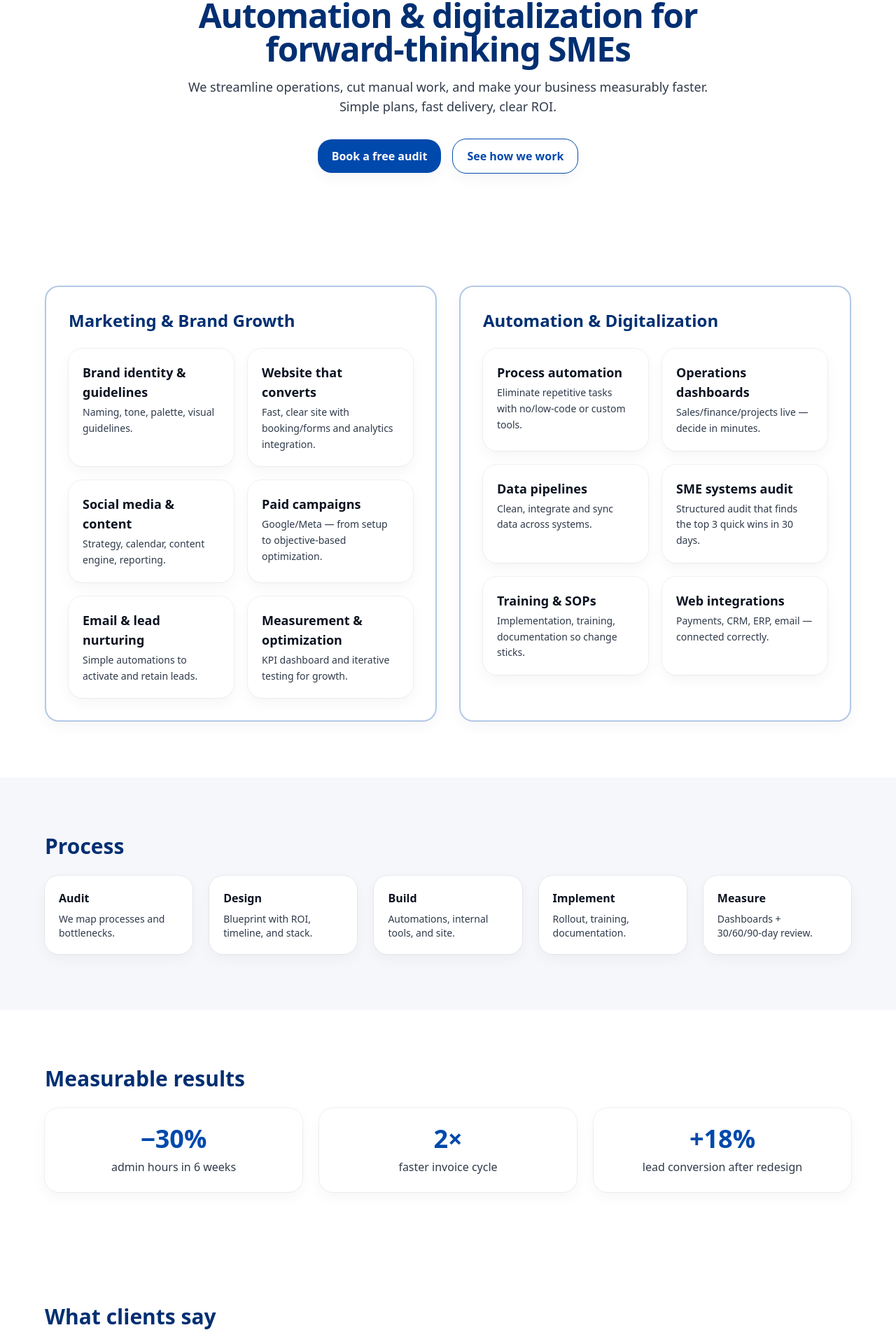
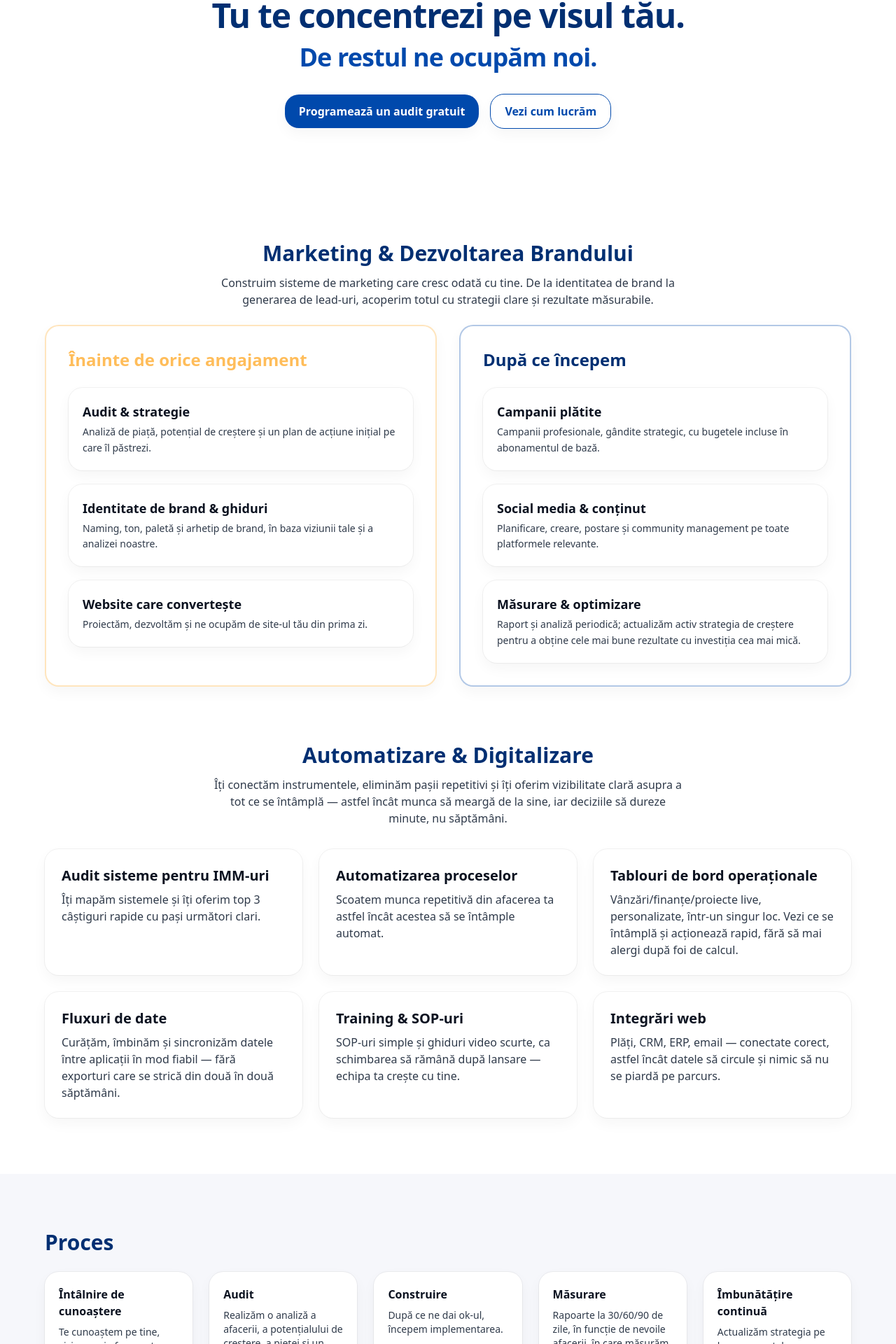
Before and after one commit to stefitx/synast_webpage, a Next.js app: page /ro in a window 1280 px wide. Shown: the part 199-2119 px from the top of the page at 70% size. Built offline with nearby package versions, Linux system fonts and the light colour scheme.

Commit message:
ok only thing now is the form

```diff
--- a/app/page.tsx
+++ b/app/page.tsx
@@ -142,11 +142,11 @@ export default function HomePage() {
         <h2 className="text-3xl font-semibold text-blue-900">Process</h2>
         <div className="mt-6 grid gap-6 md:grid-cols-5">
           {[
-            ['Audit', 'We map processes and bottlenecks.'],
-            ['Design', 'Blueprint with ROI, timeline, and stack.'],
-            ['Build', 'Automations, internal tools, and site.'],
-            ['Implement', 'Rollout, training, documentation.'],
-            ['Measure', 'Dashboards + 30/60/90‑day review.'],
+			['Discovery meeting', 'We get to know you, your vision and your business.'],
+            ['Audit', 'We make a comprehensive analysis of your business, its growth potential, competitor analysis and action plan.'],
+            ['Build', 'Once we agree on the plan, we start the implementation.'],
+            ['Measure', '30/60/90‑day reports, depending on your business needs, where we measure progress.'],
+			['Continous improvement', 'We update the strategy in base of the periodic reports. Our plan grows with you.'],
           ].map(([t, d]) => (
             <div key={t} className="card p-5">
               <div className="font-semibold">{t}</div>
@@ -170,7 +170,11 @@ export default function HomePage() {
       <Section>
         <h2 className="text-3xl font-semibold text-blue-900">What clients say</h2>
         <div className="mt-6 grid gap-6 md:grid-cols-2">
-          <Testimonial quote="Synast turned our paperwork into a clean, automated flow. We got time back to run the business." author="Elena M., Construction Manager" />
+          <Testimonial quote="Working with Ștefi on the marketing for Foccaceria Zest was one of the best decisions I’ve made for my business. She offered step-by-step support, from shaping the brand image to how we present ourselves online. I loved how quickly she understood the specifics of the place and came with creative ideas tailored exactly to what I wanted to convey to customers.
+
+Beyond strategy, she helped hands-on too, clearly explaining what needed to be done and why—which mattered a lot to me. She’s reliable, dedicated, and very attentive to detail. Communication with her was easy and pleasant, and the results were immediately visible in how my business started taking shape online.
+
+I recommend her wholeheartedly because she manages to combine creativity with professionalism and has a talent for making things feel simple, even when they seem complicated." author="Georgiana C., Focacceria Zest" />
           <Testimonial quote="Our site finally brings leads. Clear plan, fast delivery, measurable results." author="Irina G., Independent Practitioner" />
         </div>
       </Section>
@@ -181,11 +185,11 @@ export default function HomePage() {
           <div>
             <h2 className="text-3xl font-semibold text-blue-900">About Synast</h2>
             <p className="mt-4 text-ink-600">
-              I’m <strong>Stefania Tudor</strong>, founder of Synast Digital. With a business degree, software engineering background, and experience at multinational consulting companies, I build successful brands and accessible systems for small and medium enterprises in Romania. We start with quick wins, tailor it to your business, then bring compounding improvements.
+              I’m <strong>Stefania Tudor</strong>, founder of Synast Digital. With a business degree, software engineering background, and experience at multinational consulting companies, me and my team build successful brands and accessible systems for enterprises in Romania. We start with quick wins, tailor it to your business, then bring compounding improvements.
             </p>
           </div>
           <div className="card p-6">
-            <div className="text-lg font-medium">Free 30‑minute audit</div>
+            <div className="text-lg font-medium">Free 45‑minute discovery call</div>
             <p className="mt-2 text-ink-600">We’ll identify 3 high‑ROI changes you can make this month.</p>
             <Link href="/contact" className="mt-4 inline-block btn btn-primary">Book now</Link>
           </div>
@@ -197,7 +201,7 @@ export default function HomePage() {
         <div className="mx-auto max-w-2xl text-center text-white">
           <h2 className="text-4xl font-semibold">Ready to chase your dream?</h2>
           <p className="mt-3 opacity-90">Let’s build a brand that grows with you.</p>
-          <Link href="/contact" className="mt-8 inline-flex items-center rounded-2xl bg-white/95 px-6 py-3 font-semibold text-blue-900 shadow-soft hover:shadow-lift">Book a free audit</Link>
+          <Link href="/contact" className="mt-8 inline-flex items-center rounded-2xl bg-white/95 px-6 py-3 font-semibold text-blue-900 shadow-soft hover:shadow-lift">Book a free discovery call</Link>
         </div>
       </Section>
     </main>
--- a/app/ro/page.tsx
+++ b/app/ro/page.tsx
@@ -10,61 +10,142 @@ export default function HomePage() {
       {/* Hero */}
       <Section className="pt-24">
         <div className="mx-auto max-w-3xl text-center">
-          <span className="badge">Built in Romania · Premium, minimal</span>
+          <span className="badge">Investiție inițială mică. Ne plătești când ești mulțumit(ă).</span>
           <h1 className="mt-4 text-5xl font-semibold tracking-tight text-blue-900">
-            Automation & digitalization for forward‑thinking SMEs
+		  Tu te concentrezi pe visul tău.
 		  </h1>
+		  <h1 className="text-5xl font-semibold tracking-tight text-blue-700">
+
+          </h1>
+		  <h1 className="mt-4 text-4xl font-semibold tracking-tight text-blue-700">
+		  De restul ne ocupăm noi.
+		  </h1>
+
           <p className="mt-4 text-lg text-ink-600">
-            We streamline operations, cut manual work, and make your business measurably faster. Simple plans, fast delivery, clear ROI.
+
           </p>
           <div className="mt-8 flex items-center justify-center gap-4">
-            <Link className="btn btn-primary" href="/contact">Book a free audit</Link>
-            <a className="btn btn-ghost" href="#process">See how we work</a>
+            <Link className="btn btn-primary" href="/contact">Programează un audit gratuit</Link>
+            <a className="btn btn-ghost" href="#process">Vezi cum lucrăm</a>
           </div>
         </div>
       </Section>
+{/* Services */}
+{/* Services */}
+  <Section id="services">
+        {/* Big centered heading */}
+        <h2 className="text-3xl font-semibold text-blue-900 text-center">
+          Marketing & Dezvoltarea Brandului
+        </h2>
+		<p className="mt-3 text-ink-600 text-center max-w-2xl mx-auto">
+    Construim sisteme de marketing care cresc odată cu tine. De la identitatea de brand la generarea de lead-uri, acoperim totul cu strategii clare și rezultate măsurabile.
+  </p>
 
-{/* Services */}
-
-
-<Section id="services">
-  <div className="grid gap-8 md:grid-cols-2 items-stretch">
+        {/* Two pillars under the big title */}
+        <div className="mt-6 grid gap-8 md:grid-cols-2 items-stretch">
           <Pillar
-      title="Marketing & Brand Growth"
+            title="Înainte de orice angajament"
+            titleClassName="text-saffron-500"
+            borderClassName="border-saffron-500/40"
+            layout="rowMobile"
             items={[
-        { title: 'Brand identity & guidelines', desc: 'Naming, tone, palette, visual guidelines.' },
-        { title: 'Website that converts', desc: 'Fast, clear site with booking/forms and analytics integration.' },
-        { title: 'Social media & content', desc: 'Strategy, calendar, content engine, reporting.' },
-        { title: 'Paid campaigns', desc: 'Google/Meta — from setup to objective-based optimization.' },
-        { title: 'Email & lead nurturing', desc: 'Simple automations to activate and retain leads.' },
-        { title: 'Measurement & optimization', desc: 'KPI dashboard and iterative testing for growth.' },
+              {
+                title: 'Audit & strategie',
+                desc: 'Analiză de piață, potențial de creștere și un plan de acțiune inițial pe care îl păstrezi.'
+              },
+              {
+                title: 'Identitate de brand & ghiduri',
+                desc: 'Naming, ton, paletă și arhetip de brand, în baza viziunii tale și a analizei noastre.'
+              },
+              {
+                title: 'Website care convertește',
+                desc: 'Proiectăm, dezvoltăm și ne ocupăm de site-ul tău din prima zi.'
+              },
             ]}
           />
 
           <Pillar
-      title="Automation & Digitalization"
+            title="După ce începem"
+            layout="rowMobile"  // ← add this so these cards stack horizontally too
             items={[
-        { title: 'Process automation', desc: 'Eliminate repetitive tasks with no/low-code or custom tools.' },
-        { title: 'Operations dashboards', desc: 'Sales/finance/projects live — decide in minutes.' },
-        { title: 'Data pipelines', desc: 'Clean, integrate and sync data across systems.' },
-        { title: 'SME systems audit', desc: 'Structured audit that finds the top 3 quick wins in 30 days.' },
-        { title: 'Training & SOPs', desc: 'Implementation, training, documentation so change sticks.' },
-        { title: 'Web integrations', desc: 'Payments, CRM, ERP, email — connected correctly.' },
+              {
+                title: 'Campanii plătite',
+                desc: 'Campanii profesionale, gândite strategic, cu bugetele incluse în abonamentul de bază.'
+              },
+              {
+                title: 'Social media & conținut',
+                desc: 'Planificare, creare, postare și community management pe toate platformele relevante.'
+              },
+              {
+                title: 'Măsurare & optimizare',
+                desc: 'Raport și analiză periodică; actualizăm activ strategia de creștere pentru a obține cele mai bune rezultate cu investiția cea mai mică.'
+              },
             ]}
           />
+        </div>
+
+  {/* Automation & Digitalization as a regular grid */}
+
+  <div className="mt-16 md:mt-20">  {/* added space above */}
+  <h2 className="text-3xl font-semibold text-blue-900 text-center">
+    Automatizare & Digitalizare
+  </h2>
+  <p className="mt-3 text-ink-600 text-center max-w-2xl mx-auto">
+    Îți conectăm instrumentele, eliminăm pașii repetitivi și îți oferim vizibilitate clară asupra a tot ce se întâmplă — astfel încât munca să meargă de la sine, iar deciziile să dureze minute, nu săptămâni.
+  </p>
+
+  <div className="mt-8 grid gap-6 md:grid-cols-3">
+    {[
+		{
+		        title: 'Audit sisteme pentru IMM-uri',
+				desc:
+				  "Îți mapăm sistemele și îți oferim top 3 câștiguri rapide cu pași următori clari."
+			  },
+      {
+        title: 'Automatizarea proceselor',
+        desc:
+          "Scoatem munca repetitivă din afacerea ta astfel încât acestea să se întâmple automat."
+      },
+      {
+        title: 'Tablouri de bord operaționale',
+        desc:
+          "Vânzări/finanțe/proiecte live, personalizate, într-un singur loc. Vezi ce se întâmplă și acționează rapid, fără să mai alergi după foi de calcul."
+      },
+      {
+        title: 'Fluxuri de date',
+        desc:
+          "Curățăm, îmbinăm și sincronizăm datele între aplicații în mod fiabil — fără exporturi care se strică din două în două săptămâni."
+      },
+      {
+        title: 'Training & SOP-uri',
+        desc:
+          "SOP-uri simple și ghiduri video scurte, ca schimbarea să rămână după lansare — echipa ta crește cu tine."
+      },
+      {
+        title: 'Integrări web',
+        desc:
+          "Plăți, CRM, ERP, email — conectate corect, astfel încât datele să circule și nimic să nu se piardă pe parcurs."
+      },
+    ].map((s) => (
+      <div key={s.title} className="card card-hover p-6">
+        <div className="text-xl font-semibold">{s.title}</div>
+        <p className="mt-2 text-ink-600">{s.desc}</p>
+      </div>
+    ))}
+  </div>
 </div>
 </Section>
 
       {/* Process */}
       <Section id="process" alt>
-        <h2 className="text-3xl font-semibold text-blue-900">Process</h2>
+        <h2 className="text-3xl font-semibold text-blue-900">Proces</h2>
         <div className="mt-6 grid gap-6 md:grid-cols-5">
           {[
-            ['Audit', 'We map processes and bottlenecks.'],
-            ['Design', 'Blueprint with ROI, timeline, and stack.'],
-            ['Build', 'Automations, internal tools, and site.'],
-            ['Implement', 'Rollout, training, documentation.'],
-            ['Measure', 'Dashboards + 30/60/90‑day review.'],
+			['Întâlnire de cunoaștere', 'Te cunoaștem pe tine, viziunea și afacerea ta.'],
+            ['Audit', 'Realizăm o analiză a afacerii, a potențialului de creștere, a pieței și un plan de acțiune.'],
+            ['Construire', 'După ce ne dai ok-ul, începem implementarea.'],
+            ['Măsurare', 'Rapoarte la 30/60/90 de zile, în funcție de nevoile afacerii, în care măsurăm progresul.'],
+			['Îmbunătățire continuă', 'Actualizăm strategia pe baza rapoartelor periodice. Planul nostru crește odată cu tine.'],
           ].map(([t, d]) => (
             <div key={t} className="card p-5">
               <div className="font-semibold">{t}</div>
@@ -76,20 +157,20 @@ export default function HomePage() {
 
       {/* Results */}
       <Section id="results">
-        <h2 className="text-3xl font-semibold text-blue-900">Measurable results</h2>
+        <h2 className="text-3xl font-semibold text-blue-900">Rezultate măsurabile</h2>
         <div className="mt-6 grid gap-6 md:grid-cols-3">
-          <Metric value="−30%" label="admin hours in 6 weeks" />
-          <Metric value="2×" label="faster invoice cycle" />
-          <Metric value="+18%" label="lead conversion after redesign" />
+          <Metric value="−30%" label="ore administrative în 6 săptămâni" />
+          <Metric value="2×" label="ciclu de facturare mai rapid" />
+          <Metric value="+18%" label="conversie lead-uri după redesign" />
         </div>
       </Section>
 
       {/* Testimonials */}
       <Section>
-        <h2 className="text-3xl font-semibold text-blue-900">What clients say</h2>
+        <h2 className="text-3xl font-semibold text-blue-900">Ce spun clienții</h2>
         <div className="mt-6 grid gap-6 md:grid-cols-2">
-          <Testimonial quote="Synast turned our paperwork into a clean, automated flow. We got time back to run the business." author="Elena M., Construction Manager" />
-          <Testimonial quote="Our site finally brings leads. Clear plan, fast delivery, measurable results." author="Irina G., Independent Practitioner" />
+          <Testimonial quote="Colaborarea cu Ștefi pe partea de marketing pentru Foccaceria Zest a fost una dintre cele mai bune decizii pe care le-am luat pentru afacerea mea. Mi-a oferit sprijin pas cu pas, de la structurarea imaginii brandului și până la modul de prezentare online. Mi-a plăcut faptul că a înțeles rapid specificul localului și a venit cu idei creative, adaptate exact la ceea ce îmi doream să transmit clienților. Pe lângă partea de strategie, m-a ajutat și practic, explicându-mi clar ce trebuie făcut și de ce, ceea ce pentru mine a contat enorm. Este o persoană serioasă, implicată și foarte atentă la detalii. Comunicarea cu ea a fost ușoară și plăcută, iar rezultatele s-au văzut imediat în modul în care afacerea mea a început să prindă contur în mediul online. O recomand cu toată inima pentru că reușește să combine creativitatea cu profesionalismul și are talentul de a face lucrurile să pară simple, chiar și atunci când par complicate." author="Georgiana C., Focacceria Zest" />
+          <Testimonial quote="Site-ul nostru aduce, în sfârșit, lead-uri. Plan clar, livrare rapidă, rezultate măsurabile." author="Irina G., Practician independent" />
         </div>
       </Section>
 
@@ -97,15 +178,15 @@ export default function HomePage() {
       <Section id="about" alt>
         <div className="grid items-center gap-8 md:grid-cols-2">
           <div>
-            <h2 className="text-3xl font-semibold text-blue-900">About Synast</h2>
+            <h2 className="text-3xl font-semibold text-blue-900">Despre Synast</h2>
             <p className="mt-4 text-ink-600">
-              I’m <strong>Stefi Tudor</strong>, founder of Synast Digital. With a business degree, software engineering background, and experience at Accenture, I build practical systems for SMEs in Romania—starting with quick wins, then compounding improvements.
+              Sunt <strong>Ștefania Tudor</strong>, fondatoarea Synast Digital. Cu o diplomă în business, background în inginerie software și experiență în companii multinaționale de consultanță, eu și echipa mea construim branduri de succes și sisteme accesibile pentru afacerile din România. Începem cu câștiguri rapide, ne adaptăm afacerii tale și aducem îmbunătățiri ce se cumulează.
             </p>
           </div>
           <div className="card p-6">
-            <div className="text-lg font-medium">Free 30‑minute audit</div>
-            <p className="mt-2 text-ink-600">We’ll identify 3 high‑ROI changes you can make this month.</p>
-            <Link href="/contact" className="mt-4 inline-block btn btn-primary">Book now</Link>
+            <div className="text-lg font-medium">Sesiune gratuită de 45 de minute de cunoaștere</div>
+            <p className="mt-2 text-ink-600">Identificăm 3 schimbări de impact pe care le poți face luna aceasta.</p>
+            <Link href="/contact" className="mt-4 inline-block btn btn-primary">Programează acum</Link>
           </div>
         </div>
       </Section>
@@ -113,9 +194,9 @@ export default function HomePage() {
       {/* CTA */}
       <Section className="py-24 bg-gradient-to-br from-blue-900 via-blue-700 to-blue-900">
         <div className="mx-auto max-w-2xl text-center text-white">
-          <h2 className="text-4xl font-semibold">Ready to remove busywork and grow?</h2>
-          <p className="mt-3 opacity-90">Let’s build clean systems that scale with you.</p>
-          <Link href="/contact" className="mt-8 inline-flex items-center rounded-2xl bg-white/95 px-6 py-3 font-semibold text-blue-900 shadow-soft hover:shadow-lift">Book a free audit</Link>
+          <h2 className="text-4xl font-semibold">Ești gata să-ți urmezi visul?</h2>
+          <p className="mt-3 opacity-90">Hai să construim un brand care crește odată cu tine.</p>
+          <Link href="/contact" className="mt-8 inline-flex items-center rounded-2xl bg-white/95 px-6 py-3 font-semibold text-blue-900 shadow-soft hover:shadow-lift">Programează o sesiune gratuită de cunoaștere</Link>
         </div>
       </Section>
     </main>
--- a/components/Footer.tsx
+++ b/components/Footer.tsx
@@ -19,7 +19,7 @@ export default function Footer() {
       <div className="container grid gap-8 md:grid-cols-3">
         <div>
           <div className="font-semibold">Synast Digital SRL</div>
-          <p className="mt-2 text-ink-600">Automation & digitalization for SMEs.</p>
+          <p className="mt-2 text-ink-600">Branding, marketing, automation & digitalization.</p>
         </div>
         <div className="space-y-2">
           <div className="font-semibold">{labels.company}</div>
@@ -32,7 +32,7 @@ export default function Footer() {
           <span className="footer-link block">Craiova · Barcelona</span>
         </div>
       </div>
-      <div className="container mt-10 border-t pt-6 text-sm text-ink-600">© {new Date().getFullYear()} Synast Digital SRL</div>
+      <div className="container mt-10 border-t pt-6 text-sm text-ink-600">© {new Date().getFullYear()} Synast Digital</div>
     </footer>
   )
 }
--- a/components/Navbar.tsx
+++ b/components/Navbar.tsx
@@ -9,8 +9,8 @@ export default function Navbar() {
   const base = isRO ? '/ro' : ''
 
   const labels = isRO
-    ? { services: 'Servicii', process: 'Proces', results: 'Rezultate', about: 'Despre', ctaShort: 'Audit gratuit', ctaLong: 'Programează un audit gratuit' }
-    : { services: 'Services', process: 'Process', results: 'Results', about: 'About', ctaShort: 'Free audit', ctaLong: 'Book a free audit' }
+    ? { services: 'Servicii', process: 'Proces', results: 'Rezultate', about: 'Despre', ctaShort: 'Audit gratuit', ctaLong: 'Programează un meeting gratuit' }
+    : { services: 'Services', process: 'Process', results: 'Results', about: 'About', ctaShort: 'Free audit', ctaLong: 'Book a free discovey call' }
 
   return (
     <header className="sticky top-0 z-50 bg-white/80 backdrop-blur border-b border-black/5">
```
Lines whose indentation alone changed are shown as unchanged.
